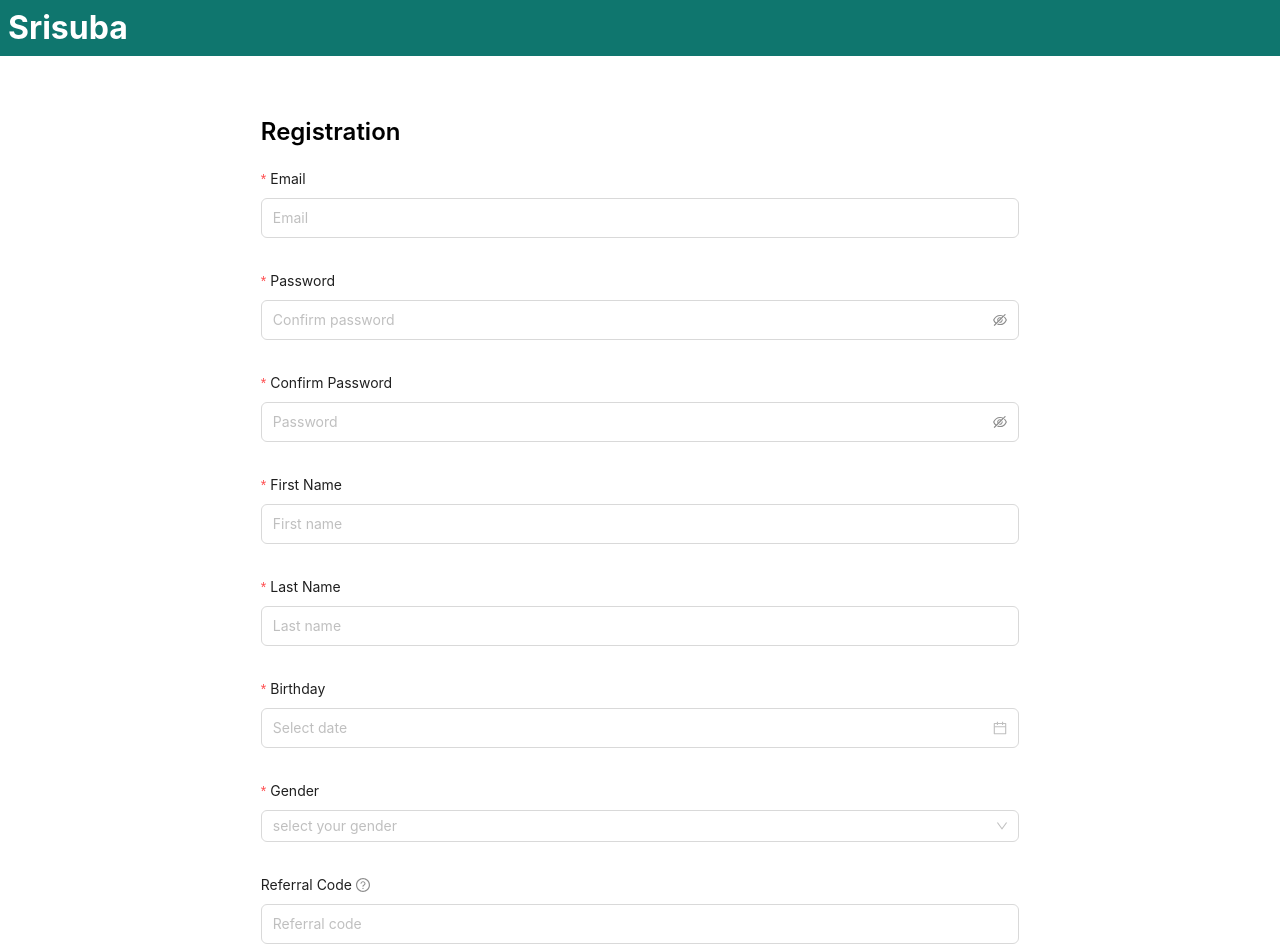
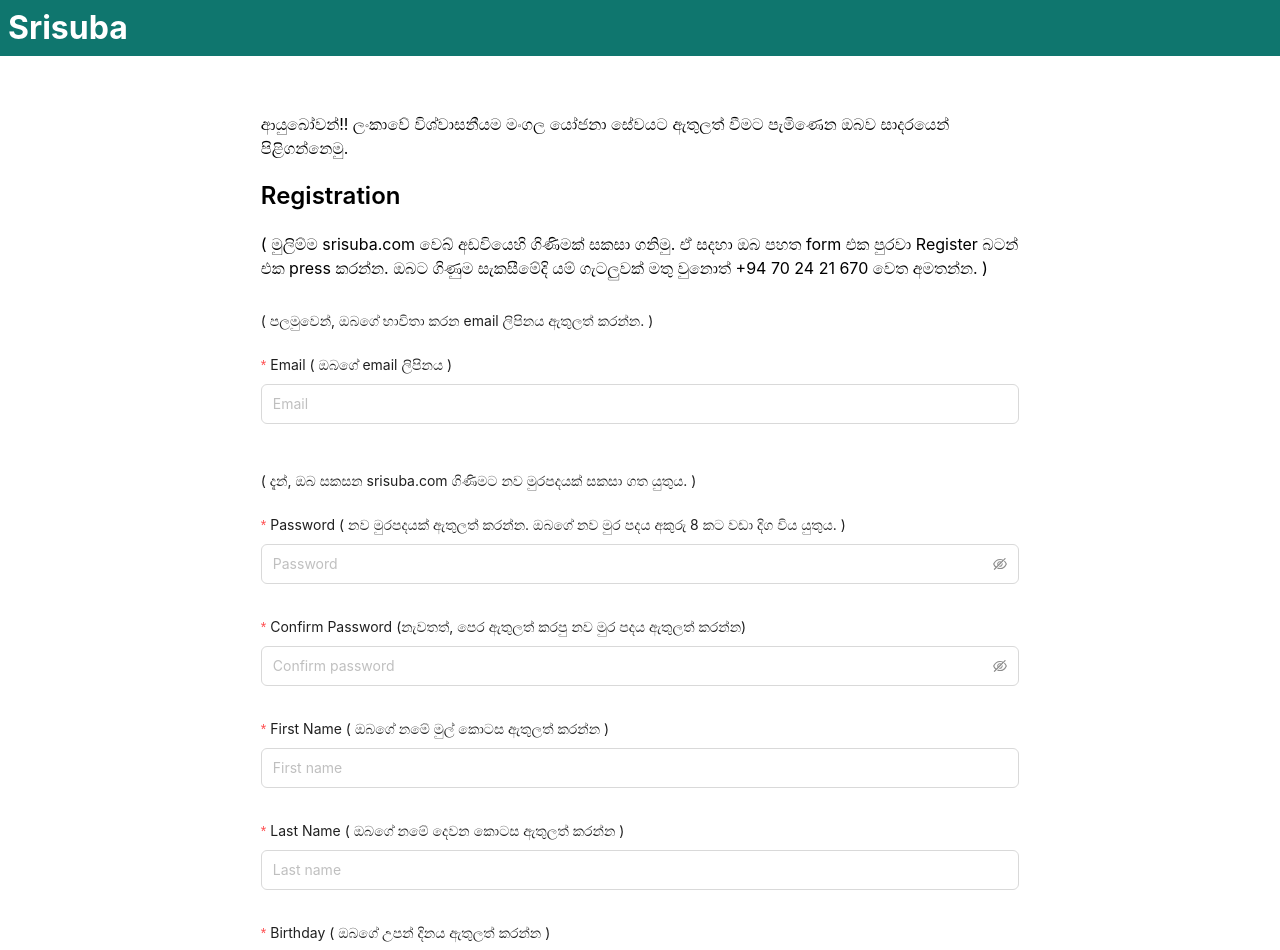
Before and after one commit to dhanushkagimhan/srisuba_GUI, a React (Vite) app: page /proposer-register in a window 1280 px wide. Shown: the top 950 px of the page. Built offline with nearby package versions, Linux system fonts and the light colour scheme; no server answers.

Commit message:
added the sinhala explanations

```diff
--- a/src/pages/proposer/open/ProposerRegister.tsx
+++ b/src/pages/proposer/open/ProposerRegister.tsx
@@ -15,6 +15,7 @@ import { useProposerRegister } from "../../../services/proposer";
 import { getMutationError } from "../../../utility/Methods";
 import { SyncOutlined } from "@ant-design/icons";
 import { useNavigate } from "react-router-dom";
+import { systemContactNumber } from "../../../utility/const";
 
 const { Option } = Select;
 
@@ -57,7 +58,16 @@ export default function ProposerRegister() {
   return (
     <div className="flex flex-row justify-center">
       <div className="md:w-3/5 w-full">
+        <p>
+          ආයුබෝවන්!! ලංකාවේ විශ්වාසනීයම මංගල යෝජනා සේවයට ඇතුලත් වීමට පැමිණෙන ඔබව
+          සාදරයෙන් පිළිගන්නෙමු.
+        </p>
         <h2 className="text-2xl font-semibold">Registration</h2>
+        <p>
+          ( මුලිම්ම srisuba.com වෙබ් අඩවියෙහි ගිණිමක් සකසා ගනිමු. ඒ සදහා ඔබ පහත
+          form එක පුරවා Register බටන් එක press කරන්න. ඔබට ගිණුම සැකසීමේදි යම්
+          ගැටලුවක් මතු වුනොත් {systemContactNumber} වෙත අමතන්න. )
+        </p>
         <div>
           {proposerRegisterMutation.isError ? (
             <div className="mb-4">
@@ -76,17 +86,19 @@ export default function ProposerRegister() {
           layout="vertical"
           className="flex flex-col gap-2"
         >
+          <p>( පලමුවෙන්, ඔබගේ භාවිතා කරන email ලිපිනය ඇතුලත් කරන්න. )</p>
           <Form.Item<ProposerRegisterType>
             name="email"
-            label="Email"
+            label="Email ( ඔබගේ email ලිපිනය )"
             rules={[{ required: true, message: "Please input your email" }]}
           >
             <Input type="email" placeholder="Email" className="py-2" />
           </Form.Item>
 
+          <p>( දැන්, ඔබ සකසන srisuba.com ගිණිමට නව මුරපදයක් සකසා ගත යුතුය. )</p>
           <Form.Item<ProposerRegisterType>
             name="password"
-            label="Password"
+            label="Password ( නව මුරපදයක් ඇතුලත් කරන්න. ඔබගේ නව මුර පදය අකුරු 8 කට වඩා දිග විය යුතුය. )"
             hasFeedback
             rules={[
               { required: true, message: "Please input password!" },
@@ -96,15 +108,12 @@ export default function ProposerRegister() {
               },
             ]}
           >
-            <Input.Password
-              placeholder="Confirm password"
-              className="py-2 w-full"
-            />
+            <Input.Password placeholder="Password" className="py-2 w-full" />
           </Form.Item>
 
           <Form.Item<ProposerRegisterType>
             name="confirmPassword"
-            label="Confirm Password"
+            label="Confirm Password (නැවතත්, පෙර ඇතුලත් කරපු නව මුර පදය ඇතුලත් කරන්න)"
             hasFeedback
             rules={[
               { required: true, message: "Please input confirm password!" },
@@ -122,12 +131,15 @@ export default function ProposerRegister() {
               }),
             ]}
           >
-            <Input.Password placeholder="Password" className="py-2 w-full" />
+            <Input.Password
+              placeholder="Confirm password"
+              className="py-2 w-full"
+            />
           </Form.Item>
 
           <Form.Item<ProposerRegisterType>
             name="firstName"
-            label="First Name"
+            label="First Name ( ඔබගේ නමේ මුල් කොටස ඇතුලත් කරන්න )"
             rules={[
               { required: true, message: "Please input your first name!" },
             ]}
@@ -137,7 +149,7 @@ export default function ProposerRegister() {
 
           <Form.Item<ProposerRegisterType>
             name="lastName"
-            label="Last Name"
+            label="Last Name ( ඔබගේ නමේ දෙවන කොටස ඇතුලත් කරන්න )"
             rules={[
               { required: true, message: "Please input your last name!" },
             ]}
@@ -147,7 +159,7 @@ export default function ProposerRegister() {
 
           <Form.Item<ProposerRegisterType>
             name="birthDay"
-            label="Birthday"
+            label="Birthday ( ඔබගේ උපන් දිනය ඇතුලත් කරන්න )"
             rules={[
               { required: true, message: "Please input your Birthday!" },
               () => ({
@@ -171,7 +183,7 @@ export default function ProposerRegister() {
 
           <Form.Item<ProposerRegisterType>
             name="gender"
-            label="Gender"
+            label="Gender ( ඔබගේ ස්ත්‍රී / පුරුෂ බාවය ඇතුලත් කරන්න )"
             rules={[{ required: true, message: "Please select gender!" }]}
           >
             <Select placeholder="select your gender">
@@ -183,7 +195,7 @@ export default function ProposerRegister() {
           {cookies.ref == null ? (
             <Form.Item<ProposerRegisterType>
               name="referralCode"
-              label="Referral Code"
+              label="Referral Code ( මෙම කොටස පිරවීම අන්වාර්ය නැත )"
               tooltip="If you have a referral code, add it. If haven't, don't worry. Go forward."
             >
               <Input placeholder="Referral code" className="py-2 w-full" />
@@ -191,6 +203,11 @@ export default function ProposerRegister() {
           ) : (
             <></>
           )}
+
+          <p>
+            {" "}
+            ( දැන් ඔබගේ ගිණිම සැකසීම සදහා පහත Register බටන් එක press කරන්න. ){" "}
+          </p>
 
           <Form.Item>
             <Button
```
